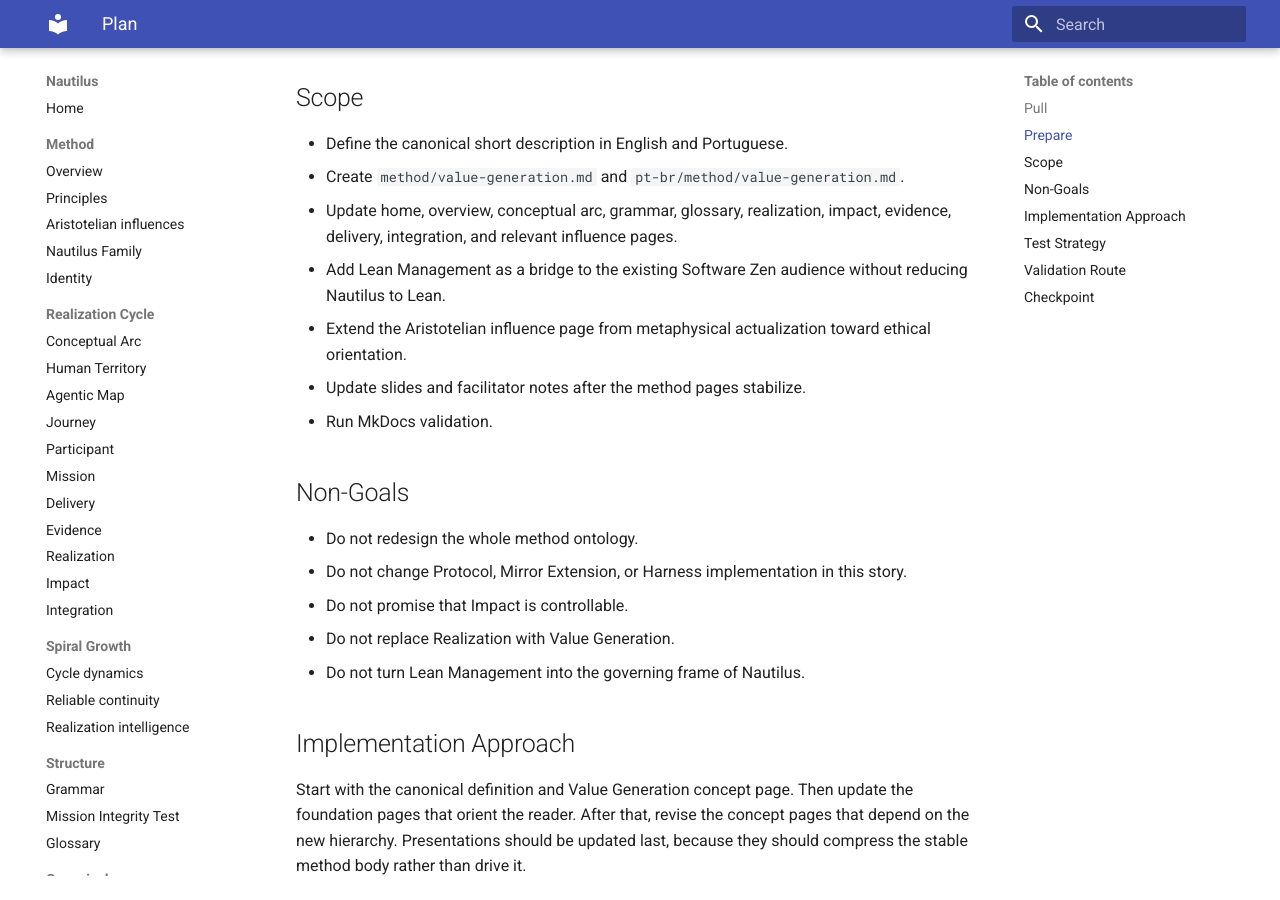
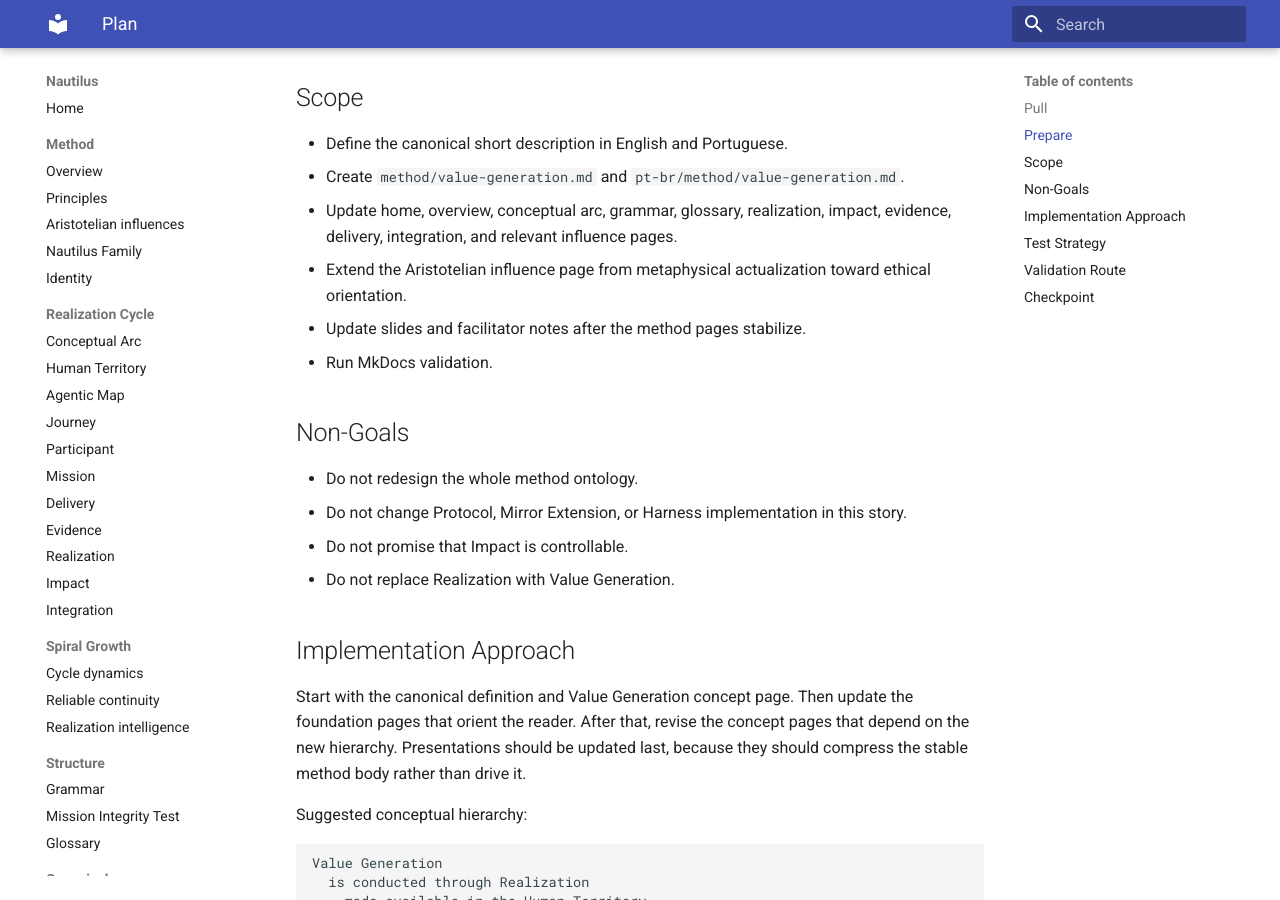
Before and after one commit to mirror-mind-ai/nautilus, an MkDocs documentation site: the page built from docs/project/roadmap/ds-001-value-generation-reframe/plan.md, in a window 1280 px wide and 900 px high, scrolled down 653 px. Built offline with MkDocs 1.6.1 and Material for MkDocs 9.7.7, drawn with Linux system fonts in a browser that asks for light colours.

Commit message:
Remove Lean bridge from value generation plan

```diff
--- a/docs/project/roadmap/ds-001-value-generation-reframe/plan.md
+++ b/docs/project/roadmap/ds-001-value-generation-reframe/plan.md
@@ -17,7 +17,6 @@
 - Define the canonical short description in English and Portuguese.
 - Create `method/value-generation.md` and `pt-br/method/value-generation.md`.
 - Update home, overview, conceptual arc, grammar, glossary, realization, impact, evidence, delivery, integration, and relevant influence pages.
-- Add Lean Management as a bridge to the existing Software Zen audience without reducing Nautilus to Lean.
 - Extend the Aristotelian influence page from metaphysical actualization toward ethical orientation.
 - Update slides and facilitator notes after the method pages stabilize.
 - Run MkDocs validation.
@@ -28,7 +27,6 @@
 - Do not change Protocol, Mirror Extension, or Harness implementation in this story.
 - Do not promise that Impact is controllable.
 - Do not replace Realization with Value Generation.
-- Do not turn Lean Management into the governing frame of Nautilus.
 
 ## Implementation Approach
 
```
Also changed, not shown: docs/project/roadmap/ds-001-value-generation-reframe/index.md (+1 -1 lines), docs/project/roadmap/ds-001-value-generation-reframe/test-guide.md (+1 -1 lines), docs/pt-br/project/roadmap/ds-001-value-generation-reframe/index.md (+1 -1 lines), docs/pt-br/project/roadmap/ds-001-value-generation-reframe/plan.md (+0 -2 lines), docs/pt-br/project/roadmap/ds-001-value-generation-reframe/test-guide.md (+1 -1 lines).
